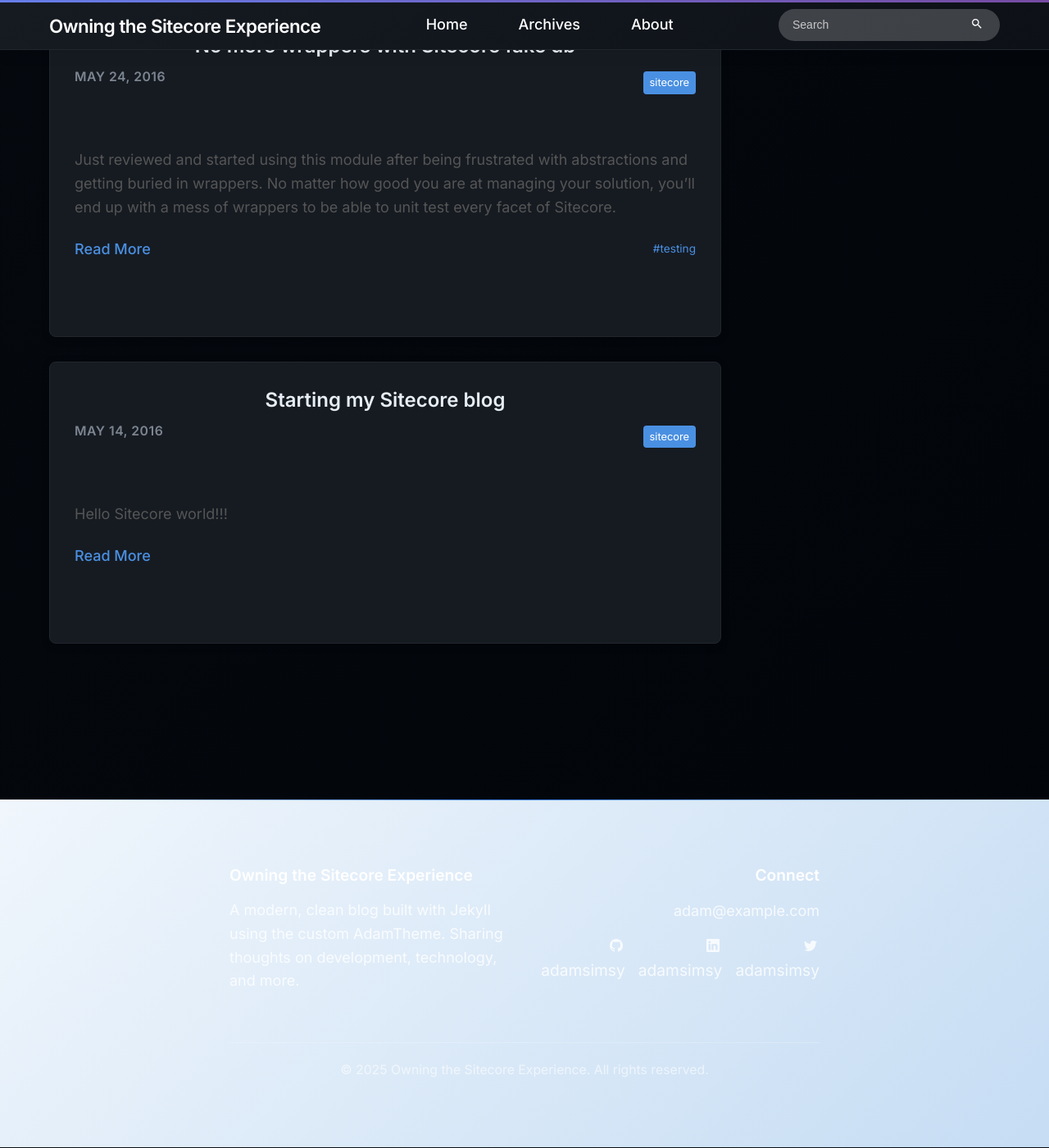
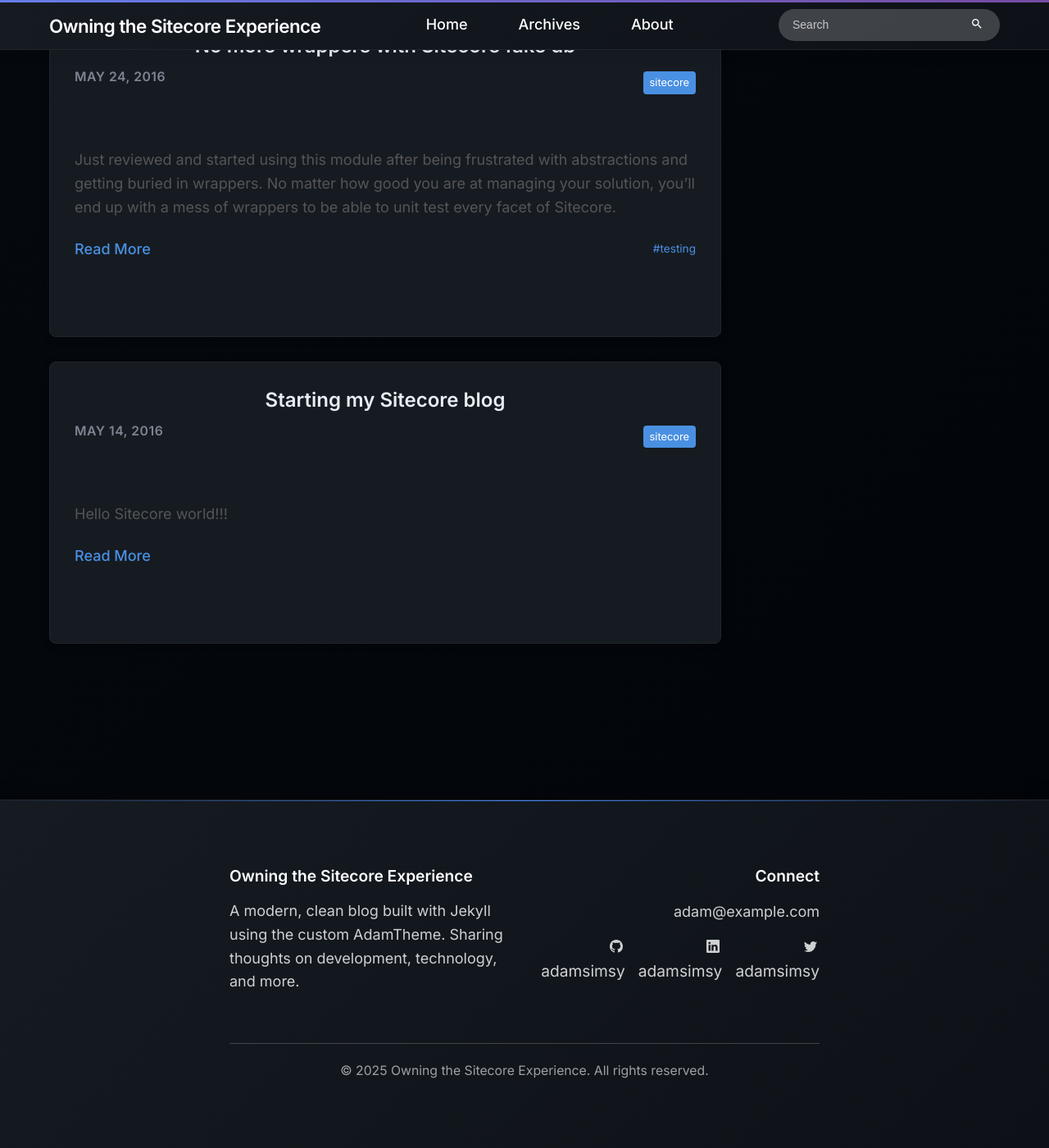
Before and after one commit to Adamsimsy/adamsimsy.github.io, a Jekyll site: the page built from docs/index.markdown, in a window 1280 px wide and 1400 px high, scrolled down 5173 px. Shown: the whole window at 82% size. Built offline with Jekyll 4.4.1, drawn with Linux system fonts in a browser that asks for light colours.

Commit message:
fixed footer

```diff
--- a/docs/_sass/_adamtheme.scss
+++ b/docs/_sass/_adamtheme.scss
@@ -411,11 +411,13 @@
  * Site footer
  */
 .site-footer {
-  background: linear-gradient(135deg, $grey-color-dark 0%, darken($grey-color-dark, 10%) 100%);
-  color: white;
+  background: linear-gradient(135deg, #161b22 0%, #0d1117 100%) !important;
+  color: white !important;
   padding: $spacing-unit * 2 0;
   margin-top: $spacing-unit * 3;
   position: relative;
+  box-shadow: 0 -4px 20px rgba(0,0,0,0.3);
+  border-top: 1px solid #21262d;
 
   &::before {
     content: '';
@@ -455,7 +457,7 @@
     @include relative-font-size(1.2);
     font-weight: 600;
     margin-bottom: 16px;
-    color: white;
+    color: white !important;
 
     @include media-query($on-tablet) {
       @include relative-font-size(1.15);
@@ -469,7 +471,7 @@
   }
 
   .footer-description {
-    color: rgba(white, 0.8);
+    color: rgba(white, 0.8) !important;
     line-height: 1.6;
 
     @include media-query($on-tablet) {
@@ -498,12 +500,12 @@
       }
 
       a {
-        color: rgba(white, 0.8);
+        color: rgba(white, 0.8) !important;
         text-decoration: none;
         transition: color 0.3s ease;
 
         &:hover {
-          color: white;
+          color: white !important;
         }
       }
     }
@@ -525,7 +527,7 @@
     }
 
     a {
-      color: rgba(white, 0.8);
+      color: rgba(white, 0.8) !important;
       font-size: 1.2rem;
       transition: color 0.3s ease;
 
@@ -538,7 +540,7 @@
       }
 
       &:hover {
-        color: white;
+        color: white !important;
       }
     }
   }
@@ -574,7 +576,7 @@
   text-align: center;
 
   p {
-    color: rgba(white, 0.6);
+    color: rgba(white, 0.6) !important;
     font-size: $small-font-size;
     margin: 0;
   }
@@ -583,6 +585,7 @@
 .footer-heading {
   @include relative-font-size(1.125);
   margin-bottom: ($spacing-unit / 2);
+  color: white !important;
 }
 
 .contact-list,
@@ -593,7 +596,7 @@
 
 .footer-col-wrapper {
   @include relative-font-size(0.9375);
-  color: $grey-color;
+  color: rgba(white, 0.8) !important;
   margin-left: ($spacing-unit / -2);
   @extend %clearfix;
 }
```
